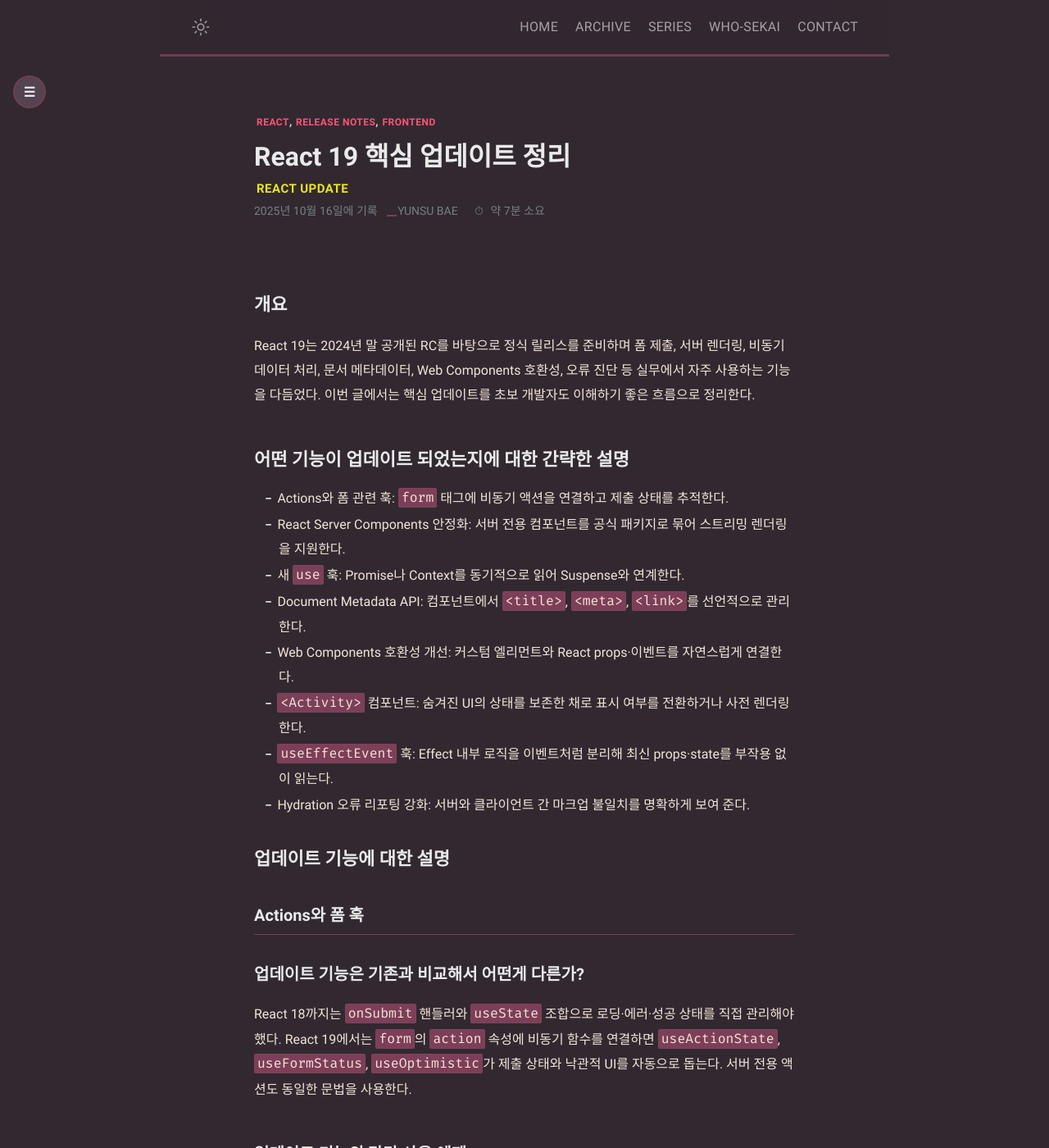
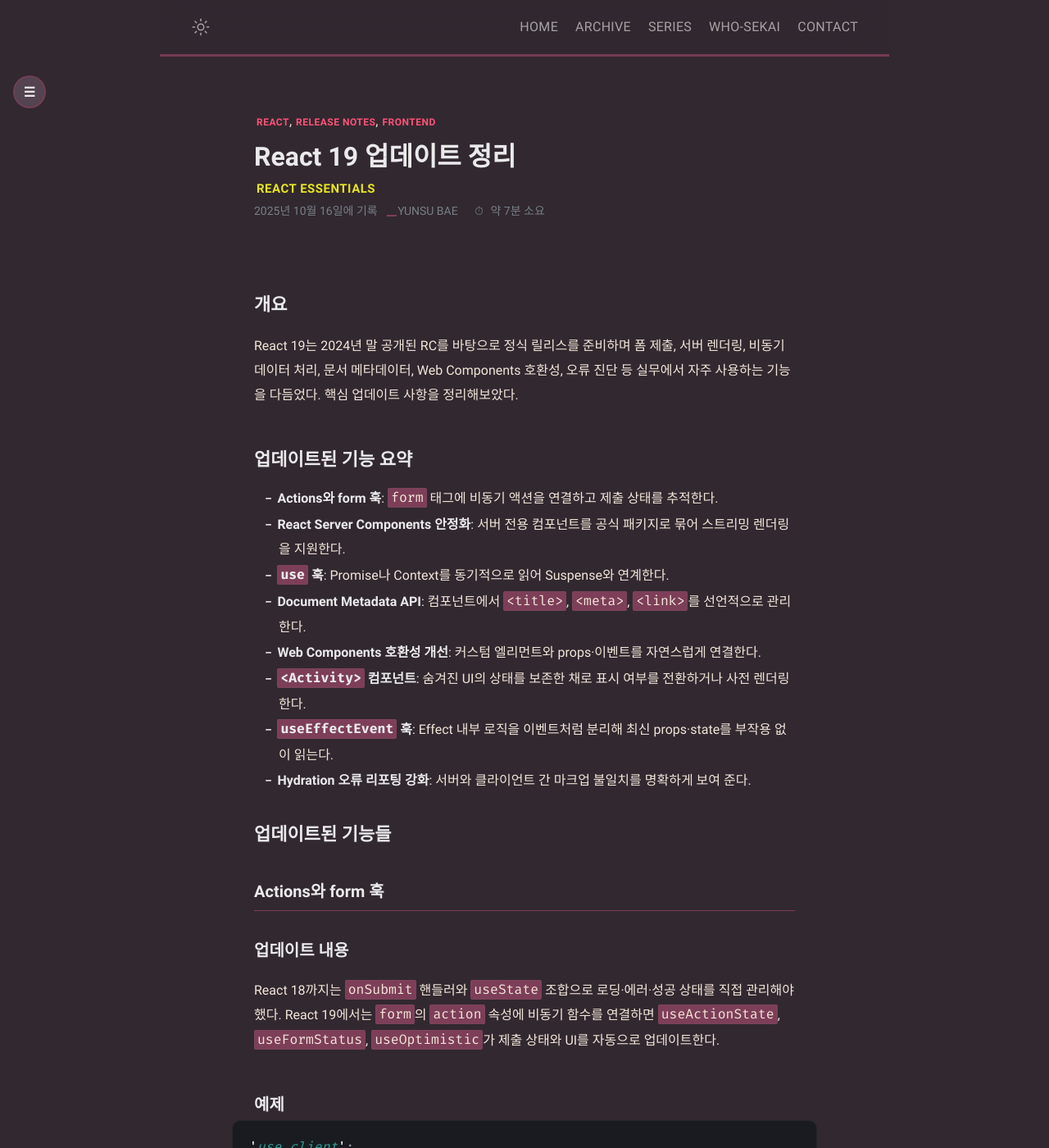
Before and after one commit to mniYUNSU/mniYUNSU.github.io, a Jekyll site: the page built from _posts/react-19/2025-10-16-react-19-update.md, in a window 1280 px wide and 1400 px high. Shown: the whole window at 82% size. Built offline with Jekyll 4.4.1, drawn with Linux system fonts in a browser that asks for light colours; some web fonts are replaced; comment, search, counter and statistics services are not loaded; some of the changed text lies outside the part shown.

Commit message:
edit post

````diff
--- a/_posts/react-19/2025-10-16-react-19-update.md
+++ b/_posts/react-19/2025-10-16-react-19-update.md
@@ -1,53 +1,53 @@
 ---
 layout: post
-title: React 19 핵심 업데이트 정리
+title: React 19 업데이트 정리
 date: 2025-10-16 00:00:00 +0900
-categories: [React Update]
+categories: [React Essentials]
 tags: [React, Release Notes, Frontend]
-description: React 19의 주요 기능을 개요부터 기대 효과까지 체계적으로 정리한 글이다.
+description: React 19 주요 기능 정리
+modified: 2025-10-28 00:00:00 +07:00
 ---
 
 ## 개요
 
-React 19는 2024년 말 공개된 RC를 바탕으로 정식 릴리스를 준비하며 폼 제출, 서버 렌더링, 비동기 데이터 처리, 문서 메타데이터, Web Components 호환성, 오류 진단 등 실무에서 자주 사용하는 기능을 다듬었다. 이번 글에서는 핵심 업데이트를 초보 개발자도 이해하기 좋은 흐름으로 정리한다.
+React 19는 2024년 말 공개된 RC를 바탕으로 정식 릴리스를 준비하며 폼 제출, 서버 렌더링, 비동기 데이터 처리, 문서 메타데이터, Web Components 호환성, 오류 진단 등 실무에서 자주 사용하는 기능을 다듬었다. 핵심 업데이트 사항을 정리해보았다.
 
-## 어떤 기능이 업데이트 되었는지에 대한 간략한 설명
+## 업데이트된 기능 요약
 
-- Actions와 폼 관련 훅: `form` 태그에 비동기 액션을 연결하고 제출 상태를 추적한다.
-- React Server Components 안정화: 서버 전용 컴포넌트를 공식 패키지로 묶어 스트리밍 렌더링을 지원한다.
-- 새 `use` 훅: Promise나 Context를 동기적으로 읽어 Suspense와 연계한다.
-- Document Metadata API: 컴포넌트에서 `<title>`, `<meta>`, `<link>`를 선언적으로 관리한다.
-- Web Components 호환성 개선: 커스텀 엘리먼트와 React props·이벤트를 자연스럽게 연결한다.
-- `<Activity>` 컴포넌트: 숨겨진 UI의 상태를 보존한 채로 표시 여부를 전환하거나 사전 렌더링한다.
-- `useEffectEvent` 훅: Effect 내부 로직을 이벤트처럼 분리해 최신 props·state를 부작용 없이 읽는다.
-- Hydration 오류 리포팅 강화: 서버와 클라이언트 간 마크업 불일치를 명확하게 보여 준다.
+- **Actions와 form 훅**: `form` 태그에 비동기 액션을 연결하고 제출 상태를 추적한다.
+- **React Server Components 안정화**: 서버 전용 컴포넌트를 공식 패키지로 묶어 스트리밍 렌더링을 지원한다.
+- **`use` 훅**: Promise나 Context를 동기적으로 읽어 Suspense와 연계한다.
+- **Document Metadata API**: 컴포넌트에서 `<title>`, `<meta>`, `<link>`를 선언적으로 관리한다.
+- **Web Components 호환성 개선**: 커스텀 엘리먼트와 props·이벤트를 자연스럽게 연결한다.
+- **`<Activity>` 컴포넌트**: 숨겨진 UI의 상태를 보존한 채로 표시 여부를 전환하거나 사전 렌더링한다.
+- **`useEffectEvent` 훅**: Effect 내부 로직을 이벤트처럼 분리해 최신 props·state를 부작용 없이 읽는다.
+- **Hydration 오류 리포팅 강화**: 서버와 클라이언트 간 마크업 불일치를 명확하게 보여 준다.
 
-## 업데이트 기능에 대한 설명
+## 업데이트된 기능들
 
-### Actions와 폼 훅
+### Actions와 form 훅
 
-#### 업데이트 기능은 기존과 비교해서 어떤게 다른가?
+#### 업데이트 내용
 
-React 18까지는 `onSubmit` 핸들러와 `useState` 조합으로 로딩·에러·성공 상태를 직접 관리해야 했다. React 19에서는 `form`의 `action` 속성에 비동기 함수를 연결하면 `useActionState`, `useFormStatus`, `useOptimistic`가 제출 상태와 낙관적 UI를 자동으로 돕는다. 서버 전용 액션도 동일한 문법을 사용한다.
+React 18까지는 `onSubmit` 핸들러와 `useState` 조합으로 로딩·에러·성공 상태를 직접 관리해야 했다. React 19에서는 `form`의 `action` 속성에 비동기 함수를 연결하면 `useActionState`, `useFormStatus`, `useOptimistic`가 제출 상태와 UI를 자동으로 업데이트한다.
 
-#### 업데이트 기능의 간단 사용 예제
+#### 예제
 
 ```jsx
-// app/FeedbackForm.jsx
-"use client";
-import { useActionState, useFormStatus } from "react";
+'use client';
+import { useActionState, useFormStatus } from 'react';
 
 async function submitFeedback(prevState, formData) {
-  const message = formData.get("message");
+  const message = formData.get('message');
 
   if (!message) {
-    return { success: false, error: "피드백을 입력해 달라." };
+    return { success: false, error: '피드백 입력' };
   }
 
-  await fetch("/api/feedback", {
-    method: "POST",
-    headers: { "Content-Type": "application/json" },
-    body: JSON.stringify({ message }),
+  await fetch('/api/feedback', {
+    method: 'POST',
+    headers: { 'Content-Type': 'application/json' },
+    body: JSON.stringify({ message })
   });
 
   return { success: true };
@@ -56,15 +56,15 @@
 export function FeedbackForm() {
   const [state, submitAction] = useActionState(submitFeedback, {
     success: false,
-    error: null,
+    error: null
   });
 
   return (
-    <form action={submitAction} className="feedback-form">
-      <textarea name="message" placeholder="의견을 남겨 달라" />
+    <form action={submitAction} className='feedback-form'>
+      <textarea name='message' placeholder='피드백 입력' />
       <SubmitButton />
-      {state.error && <p className="error">{state.error}</p>}
-      {state.success && <p className="success">소중한 의견 고맙다!</p>}
+      {state.error && <p className='error'>{state.error}</p>}
+      {state.success && <p className='success'>제출 성공</p>}
     </form>
   );
 }
@@ -72,31 +72,30 @@
 function SubmitButton() {
   const { pending } = useFormStatus();
   return (
-    <button type="submit" disabled={pending}>
-      {pending ? "전송 중…" : "제출"}
+    <button type='submit' disabled={pending}>
+      {pending ? '전송 중…' : '제출'}
     </button>
   );
 }
 ```
 
-#### 업데이트 기능의 기대 효과
+#### 기대 효과
 
-- 제출 로직과 상태 변화를 한 액션 함수에 모아 코드가 단순해진다.
-- 낙관적 UI와 에러 표시를 기본 훅으로 처리해 사용자 경험이 안정적이다.
+- 폼 제출 로직과 상태 변화를 한 액션 함수에 모아 코드가 단순해진다.
+- UI와 에러 표시를 기본 훅으로 처리해 사용자 경험이 안정적이다.
 - 서버 액션과 클라이언트 액션을 동일한 문법으로 선언해 재사용성이 높다.
 
 ### React Server Components 안정화
 
-#### 업데이트 기능은 기존과 비교해서 어떤게 다른가?
+#### 업데이트 내용
 
-이전에는 Next.js 같은 프레임워크를 이용해야 서버 전용 컴포넌트와 스트리밍 렌더링을 활용할 수 있었다. React 19는 React Core 자체에서 서버 컴포넌트를 정식 지원해 민감한 로직을 서버에 두면서도 클라이언트 인터랙션을 최소 번들로 구성할 수 있다.
+이전에는 **Next.js** 같은 프레임워크를 이용해야 서버 전용 컴포넌트와 스트리밍 렌더링을 활용할 수 있었다. React 19는 React Core 자체에서 서버 컴포넌트를 정식 지원해 민감한 로직을 서버에 두면서도 클라이언트 인터랙션을 최소 번들로 구성할 수 있다.
 
-#### 업데이트 기능의 간단 사용 예제
+#### 예제
 
 ```jsx
-// app/dashboard/page.server.jsx
-import LiveFeed from "./LiveFeed.client.jsx";
-import { getTeamStats } from "./data.js";
+import LiveFeed from './LiveFeed.client.jsx';
+import { getTeamStats } from './data.js';
 
 export default async function DashboardPage() {
   const stats = await getTeamStats();
@@ -118,14 +117,14 @@
 
 ```jsx
 // app/dashboard/LiveFeed.client.jsx
-"use client";
-import { useEffect, useState } from "react";
+'use client';
+import { useEffect, useState } from 'react';
 
 export default function LiveFeed() {
   const [messages, setMessages] = useState([]);
 
   useEffect(() => {
-    const eventSource = new EventSource("/api/live-feed");
+    const eventSource = new EventSource('/api/live-feed');
     eventSource.onmessage = (event) => {
       setMessages((prev) => [...prev, JSON.parse(event.data)]);
     };
@@ -145,28 +144,114 @@
 }
 ```
 
-#### 업데이트 기능의 기대 효과
+#### 기대 효과
 
 - 서버에서 데이터를 조합해 초기 렌더링 속도를 높일 수 있다.
 - 클라이언트 번들을 줄여 로딩과 상호작용 성능이 개선된다.
 - 서버·클라이언트 경계가 명확해져 보안과 유지보수가 쉬워진다.
 
-### 새 `use` 훅
+### `<Activity>` 컴포넌트
 
-#### 업데이트 기능은 기존과 비교해서 어떤게 다른가?
+#### 업데이트 내용
+
+원래는 조건부 렌더링으로 UI를 숨기면 컴포넌트가 **언마운트**되어 내부 상태와 Effect가 사라졌다. React 19의 `<Activity>`는 `mode` 값만 전환해도 DOM을 `display: "none"`으로 숨기면서 Effects를 정리하고, 다시 보일 때는 직전에 저장한 state를 복원한다. 게다가 처음부터 `hidden`으로 렌더링하면 화면에는 보이지 않지만 코드는 저우선순위로 실행돼 사전 로딩이 가능하다.
+
+#### 예제
+
+```jsx
+// app/SidebarLayout.jsx
+import { useState, Activity } from 'react';
+
+export default function SidebarLayout() {
+  const [isSidebarOpen, setSidebarOpen] = useState(true);
+
+  return (
+    <div className='layout'>
+      <button onClick={() => setSidebarOpen((open) => !open)}>
+        {isSidebarOpen ? '사이드바 닫기' : '사이드바 열기'}
+      </button>
+
+      <Activity mode={isSidebarOpen ? 'visible' : 'hidden'}>
+        <SidebarPanel />
+      </Activity>
+    </div>
+  );
+}
+
+function SidebarPanel() {
+  const [isExpanded, setExpanded] = useState(false);
+
+  return (
+    <aside className='sidebar'>
+      <button onClick={() => setExpanded((value) => !value)}>
+        개요 {isExpanded ? '▲' : '▼'}
+      </button>
+      {isExpanded && (
+        <ul>
+          <li>섹션 1</li>
+          <li>섹션 2</li>
+          <li>섹션 3</li>
+        </ul>
+      )}
+    </aside>
+  );
+}
+```
+
+#### 기대 효과
+
+- 숨겨진 컴포넌트의 **state**를 유지하므로 다시 표시할 때 초기화 과정을 생략한다.
+- `Activity` 경계 안에서 사전 렌더링을 수행해 탭 전환·패널 열기 UX를 빠르게 만든다.
+- 숨긴 동안 Effect가 자동으로 정리돼 불필요한 구독이나 타이머가 실행되지 않는다.
+
+### `useEffectEvent` 훅
+
+#### 업데이트 내용
+
+Effect 안에서 최신 props나 state를 읽으면 의존성 배열에 추가해야 해서 불필요한 재연결이 발생했다. `useEffectEvent`는 Effect 내부에서만 호출 가능한 이벤트 함수를 선언해 최신 값을 읽되 의존성에는 포함하지 않아도 된다. 덕분에 의존성 배열을 최소화하면서도 정합성을 유지하고, `useRef`로 수동 동기화하던 패턴을 대체한다.
+
+#### 예제
+
+```jsx
+// app/ChatRoom.jsx
+import { useEffect, useEffectEvent } from 'react';
+import { createConnection, showToast } from './chat-api';
+
+export default function ChatRoom({ roomId, theme }) {
+  const onConnected = useEffectEvent(() => {
+    showToast(`Connected to room ${roomId}`, { theme });
+  });
+
+  useEffect(() => {
+    const connection = createConnection(roomId);
+    connection.on('connected', () => onConnected());
+    connection.connect();
+    return () => connection.disconnect();
+  }, [roomId]);
+}
+```
+
+#### 기대 효과
+
+- Effect가 필요한 의존성만 감시하므로 재연결·재구독 횟수가 줄어든다.
+- 최신 props·state를 안전하게 참조해 stale closure 문제를 예방한다.
+- `useRef`로 임시 저장하던 비반응 로직을 깔끔한 함수로 추출해 재사용성이 높아진다.
+
+### `use` 훅
+
+#### 업데이트 내용
 
 React 18 이하에서는 `useEffect`로 비동기 데이터를 가져온 뒤 `setState`를 호출해 렌더링을 다시 요청해야 했다. React 19의 `use` 훅은 Promise를 동기처럼 읽을 수 있어 Suspense fallback과 자연스럽게 연결된다.
 
-#### 업데이트 기능의 간단 사용 예제
+#### 예제
 
 ```jsx
-// app/weather/page.server.jsx
-import { Suspense } from "react";
-import { use } from "react";
+import { Suspense } from 'react';
+import { use } from 'react';
 
 function fetchWeather() {
-  return fetch("https://api.example.com/weather/seoul").then((res) =>
-    res.json(),
+  return fetch('https://api.example.com/weather/seoul').then((res) =>
+    res.json()
   );
 }
 
@@ -183,39 +268,42 @@
 
 export default function WeatherPage() {
   return (
-    <Suspense fallback={<p>날씨 정보를 불러오는 중이다…</p>}>
+    <Suspense fallback={<p>날씨 정보 불러오는 중...</p>}>
       <WeatherPanel />
     </Suspense>
   );
 }
 ```
 
-#### 업데이트 기능의 기대 효과
+#### 기대 효과
 
 - 비동기 데이터 요청과 렌더링 타이밍을 자동으로 조율해 로딩 UI가 일관된다.
-- `useEffect`와 `setState` 보일러플레이트가 사라져 코드가 간결하다.
+- `useEffect`와 `setState` 보일러 플레이트가 사라져 코드가 간결하다.
 - Suspense fallback을 활용해 사용자에게 깜빡임 없는 경험을 제공한다.
 
 ### Document Metadata API
 
-#### 업데이트 기능은 기존과 비교해서 어떤게 다른가?
+#### 업데이트 내용
 
 기존에는 `react-helmet` 같은 라이브러리를 사용하거나 `<head>` 조작을 직접 해야 했다. React 19는 컴포넌트 안에서 `<title>`, `<meta>`, `<link>`를 선언하면 React DOM이 중복 없이 병합한다.
 
-#### 업데이트 기능의 간단 사용 예제
+#### 예제
 
 ```jsx
 // app/articles/[slug]/page.server.jsx
-import { getArticle } from "./data.js";
+import { getArticle } from './data.js';
 
 export default async function ArticlePage({ params }) {
   const article = await getArticle(params.slug);
 
   return (
     <>
-      <title>{article.title} | 프런트 매거진</title>
-      <meta name="description" content={article.summary} />
-      <link rel="canonical" href={`https://example.com/articles/${params.slug}`} />
+      <title>{article.title} | 매거진</title>
+      <meta name='description' content={article.summary} />
+      <link
+        rel='canonical'
+        href={`https://example.com/articles/${params.slug}`}
+      />
 
       <article>
         <h1>{article.title}</h1>
@@ -226,7 +314,7 @@
 }
 ```
 
-#### 업데이트 기능의 기대 효과
+#### 기대 효과
 
 - 페이지마다 필요한 메타 정보를 컴포넌트 수준에서 선언할 수 있다.
 - 중복 태그나 잘못된 순서를 React가 자동으로 조정해 SEO 품질이 유지된다.
@@ -234,131 +322,48 @@
 
 ### Web Components 호환성 개선
 
-#### 업데이트 기능은 기존과 비교해서 어떤게 다른가?
+#### 업데이트 내용
 
-React 18 이전에는 커스텀 엘리먼트에 함수형 props를 전달하거나 이벤트를 연결할 때 제약이 있었다. React 19는 커스텀 엘리먼트와 React props·이벤트·`ref`를 자연스럽게 연결한다.
+React 18 이전에는 커스텀 엘리먼트에 함수형 props를 전달하거나 이벤트를 연결할 때 제약이 있었다. React 19는 커스텀 엘리먼트와 props·이벤트·`ref`를 자연스럽게 연결한다.
 
-#### 업데이트 기능의 간단 사용 예제
+#### 예제
 
 ```jsx
 // components/RatingSection.jsx
-import "design-system/rating-widget";
+import 'design-system/rating-widget';
 
 export default function RatingSection() {
   const handleRate = (event) => {
     const { score } = event.detail;
-    console.log("선택한 점수:", score);
+    console.log('선택한 점수:', score);
   };
 
   return (
     <section>
-      <h2>서비스 만족도를 평가해 달라</h2>
-      <rating-widget value={4} onrate={handleRate} ref={(node) => node?.focus()} />
+      <h2>서비스 만족도를 평가</h2>
+      <rating-widget
+        value={4}
+        onrate={handleRate}
+        ref={(node) => node?.focus()}
+      />
     </section>
   );
 }
 ```
 
-#### 업데이트 기능의 기대 효과
+#### 기대 효과
 
 - 디자인 시스템이나 써드파티 UI 라이브러리를 React 프로젝트에 쉽게 통합한다.
 - 커스텀 이벤트와 함수형 props가 그대로 전달되어 상호운용성이 높다.
 - `ref`와 폼 연동이 자연스럽게 작동해 접근성이 개선된다.
 
-### `<Activity>` 컴포넌트
-
-#### 업데이트 기능은 기존과 비교해서 어떤게 다른가?
-
-원래는 조건부 렌더링으로 UI를 숨기면 컴포넌트가 언마운트되어 내부 상태와 Effect가 사라졌다. React 19의 `<Activity>`는 `mode` 값만 전환해도 DOM을 `display: "none"`으로 숨기면서 Effects를 정리하고, 다시 보일 때는 직전에 저장한 state를 복원한다. 게다가 처음부터 `hidden`으로 렌더링하면 화면에는 보이지 않지만 코드는 저우선순위로 실행돼 사전 로딩이 가능하다.
-
-#### 업데이트 기능의 간단 사용 예제
-
-```jsx
-// app/SidebarLayout.jsx
-import { useState, Activity } from "react";
-
-export default function SidebarLayout() {
-  const [isSidebarOpen, setSidebarOpen] = useState(true);
-
-  return (
-    <div className="layout">
-      <button onClick={() => setSidebarOpen((open) => !open)}>
-        {isSidebarOpen ? "사이드바 닫기" : "사이드바 열기"}
-      </button>
-
-      <Activity mode={isSidebarOpen ? "visible" : "hidden"}>
-        <SidebarPanel />
-      </Activity>
-    </div>
-  );
-}
-
-function SidebarPanel() {
-  const [isExpanded, setExpanded] = useState(false);
-
-  return (
-    <aside className="sidebar">
-      <button onClick={() => setExpanded((value) => !value)}>
-        개요 {isExpanded ? "▲" : "▼"}
-      </button>
-      {isExpanded && (
-        <ul>
-          <li>섹션 1</li>
-          <li>섹션 2</li>
-          <li>섹션 3</li>
-        </ul>
-      )}
-    </aside>
-  );
-}
-```
-
-#### 업데이트 기능의 기대 효과
-
-- 숨겨진 컴포넌트의 state를 유지하므로 다시 표시할 때 초기화 과정을 생략한다.
-- Activity 경계 안에서 사전 렌더링을 수행해 탭 전환·패널 열기 UX를 빠르게 만든다.
-- 숨긴 동안 Effect가 자동으로 정리돼 불필요한 구독이나 타이머가 실행되지 않는다.
-
-### `useEffectEvent` 훅
-
-#### 업데이트 기능은 기존과 비교해서 어떤게 다른가?
-
-Effect 안에서 최신 props나 state를 읽으면 의존성 배열에 추가해야 해서 불필요한 재연결이 발생했다. `useEffectEvent`는 Effect 내부에서만 호출 가능한 이벤트 함수를 선언해 최신 값을 읽되 의존성에는 포함하지 않아도 된다. 덕분에 의존성 배열을 최소화하면서도 정합성을 유지하고, `useRef`로 수동 동기화하던 패턴을 대체한다.
-
-#### 업데이트 기능의 간단 사용 예제
-
-```jsx
-// app/ChatRoom.jsx
-import { useEffect, useEffectEvent } from "react";
-import { createConnection, showToast } from "./chat-api";
-
-export default function ChatRoom({ roomId, theme }) {
-  const onConnected = useEffectEvent(() => {
-    showToast(`Connected to room ${roomId}`, { theme });
-  });
-
-  useEffect(() => {
-    const connection = createConnection(roomId);
-    connection.on("connected", () => onConnected());
-    connection.connect();
-    return () => connection.disconnect();
-  }, [roomId]);
-}
-```
-
-#### 업데이트 기능의 기대 효과
-
-- Effect가 필요한 의존성만 감시하므로 재연결·재구독 횟수가 줄어든다.
-- 최신 props·state를 안전하게 참조해 stale closure 문제를 예방한다.
-- `useRef`로 임시 저장하던 비반응 로직을 깔끔한 함수로 추출해 재사용성이 높아진다.
-
 ### Hydration 오류 리포팅 강화
 
-#### 업데이트 기능은 기존과 비교해서 어떤게 다른가?
+#### 업데이트 내용
 
 기존에는 서버와 클라이언트 마크업 불일치가 발생하면 비슷한 경고가 여러 번 출력되었다. React 19는 단일 메세지로 diff를 보여 주어 원인을 즉시 파악할 수 있다.
 
-#### 업데이트 기능의 간단 사용 예제
+#### 예제
 
 ```text
 Warning: Text content does not match between server and client.
@@ -368,7 +373,7 @@
     at HighlightedStat
 ```
 
-#### 업데이트 기능의 기대 효과
+#### 기대 효과
 
 - 배포 후 발생하는 Hydration 문제를 빠르게 진단한다.
 - 로그 노이즈가 줄어들어 디버깅 시간이 단축된다.
@@ -376,15 +381,15 @@
 
 ## 결론
 
-React 19는 폼 제출, 서버 렌더링, 비동기 데이터 흐름, 메타데이터, Web Components, 오류 진단 같은 실무 요소를 핵심 업데이트로 정리했다. Actions로 제출 경험을 정돈하고, 서버 컴포넌트와 `use` 훅으로 데이터 경계를 명확히 나누며, 메타데이터와 Web Components 개선으로 기존 자산까지 유연하게 활용할 수 있다.
+React 19는 폼 제출, 서버 렌더링, 비동기 데이터 흐름, 메타데이터, Web Components, 오류 진단 같은 요소를 핵심 업데이트로 정리했다. Actions로 폼 제출 경험을 정돈하고, 서버 컴포넌트와 `use` 훅으로 데이터 경계를 명확히 나누며, 메타데이터와 Web Components 개선으로 기존 리소스까지 유연하게 활용할 수 있다.
 
-## 참조문서
+## Reference
 
-- [React Blog – React 19](https://react.dev/blog/2024/12/05/react-19)
-- [React Docs – Actions & Forms](https://react.dev/reference/react-dom/hooks/useFormStatus)
-- [React Docs – React Server Components](https://react.dev/blog/2023/03/22/react-labs-what-we-have-been-working-on-march-2023#react-server-components)
-- [React Docs – `use` 훅](https://react.dev/reference/react/use)
-- [React Docs – Document Metadata](https://react.dev/reference/react-dom/components#document-metadata)
-- [React Docs – `<Activity>`](https://react.dev/reference/react/Activity)
-- [React Docs – `useEffectEvent`](https://react.dev/reference/react/useEffectEvent)
-- [React Docs – Web Components](https://react.dev/reference/react-dom/components/common#web-components)
+- <a href="https://react.dev/blog/2024/12/05/react-19" target="_blank" rel="noopener">React Blog – React 19</a>
+- <a href="https://react.dev/reference/react-dom/hooks/useFormStatus" target="_blank" rel="noopener">React Docs – Actions & Forms</a>
+- <a href="https://react.dev/blog/2023/03/22/react-labs-what-we-have-been-working-on-march-2023#react-server-components" target="_blank" rel="noopener">React Docs – React Server Components</a>
+- <a href="https://react.dev/reference/react/use" target="_blank" rel="noopener">React Docs – `use` 훅</a>
+- <a href="https://react.dev/reference/react/Activity" target="_blank" rel="noopener">React Docs – `<Activity>`</a>
+- <a href="https://react.dev/reference/react/useEffectEvent" target="_blank" rel="noopener">React Docs – `useEffectEvent`</a>
+- <a href="https://react.dev/reference/react-dom/components/common#web-components" target="_blank" rel="noopener">React Docs – Web Components</a>
+- <a href="https://react.dev/reference/react-dom/components#document-metadata" target="_blank" rel="noopener">React Docs – Document Metadata</a>
````
